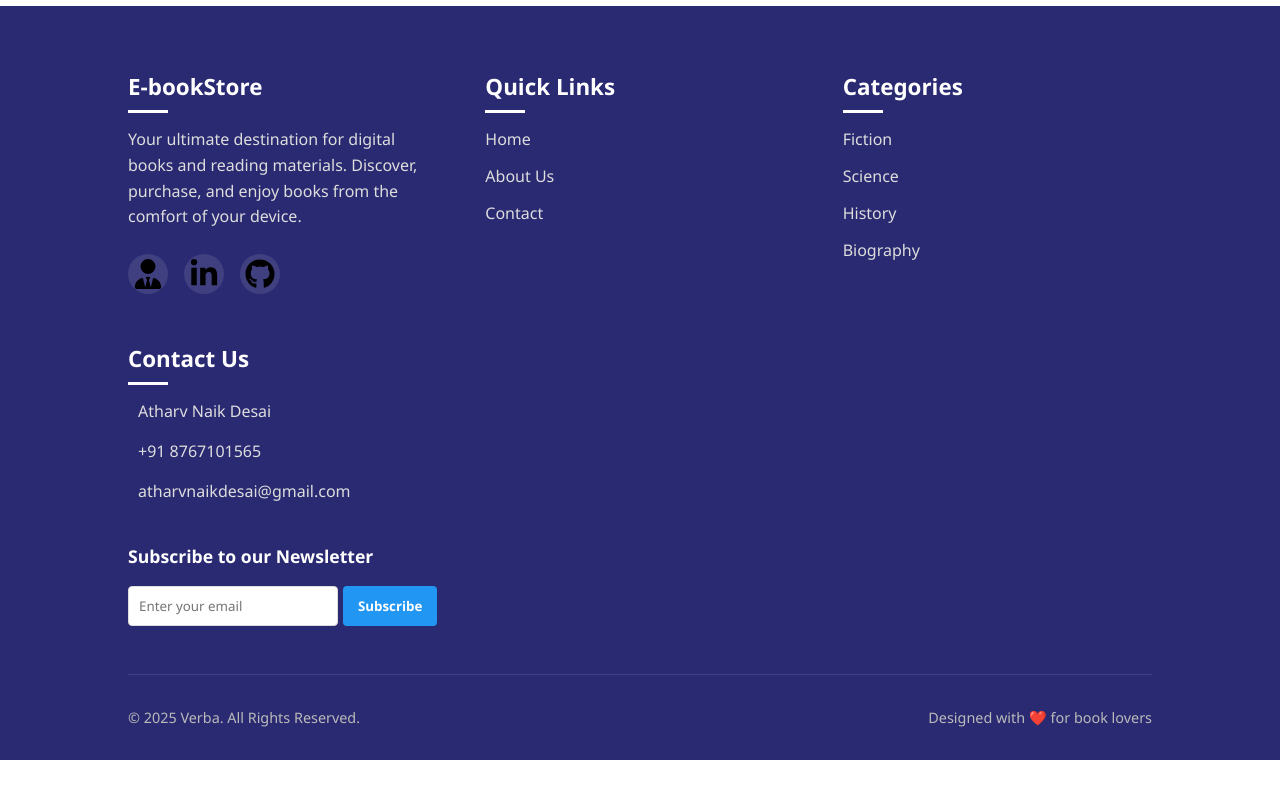
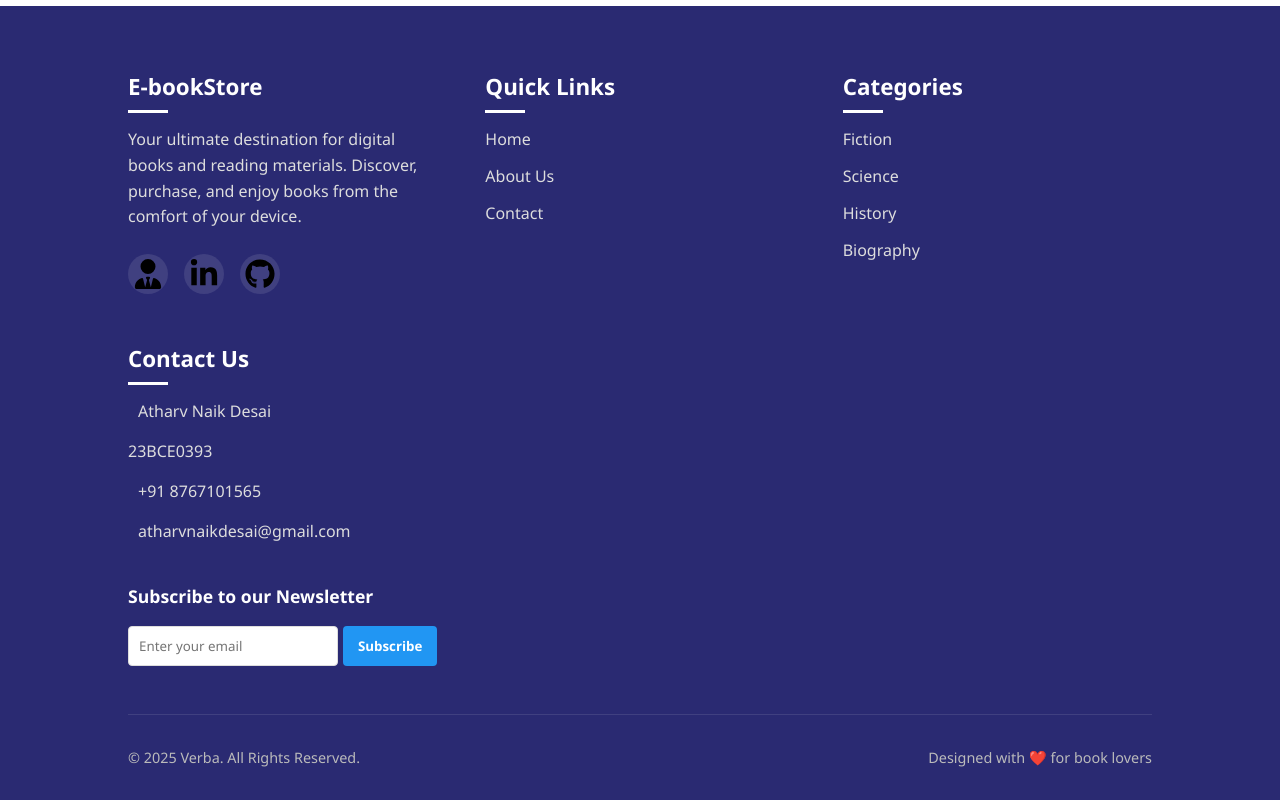
Before and after one commit to Atharv-ND/Verba, a React (Vite) app: page / in a window 1280 px wide. Shown: the part 1605-2405 px from the top of the page. Before the commit the page ends 2365 px from the top, so only its background shows below. Built offline with nearby package versions, Linux system fonts and the light colour scheme.

Commit message:
Update Footer.jsx

```diff
--- a/src/components/Footer.jsx
+++ b/src/components/Footer.jsx
@@ -75,6 +75,7 @@ const Footer = () => {
           <h3 className="footer-title">Contact Us</h3>
           <div className="contact-info">
             <p><i className="fas fa-map-marker-alt"></i> Atharv Naik Desai</p>
+            <p>23BCE0393</p>
             <p><i className="fas fa-phone"></i> +91 8767101565</p>
             <p><i className="fas fa-envelope"></i> atharvnaikdesai@gmail.com</p>
           </div>
```
